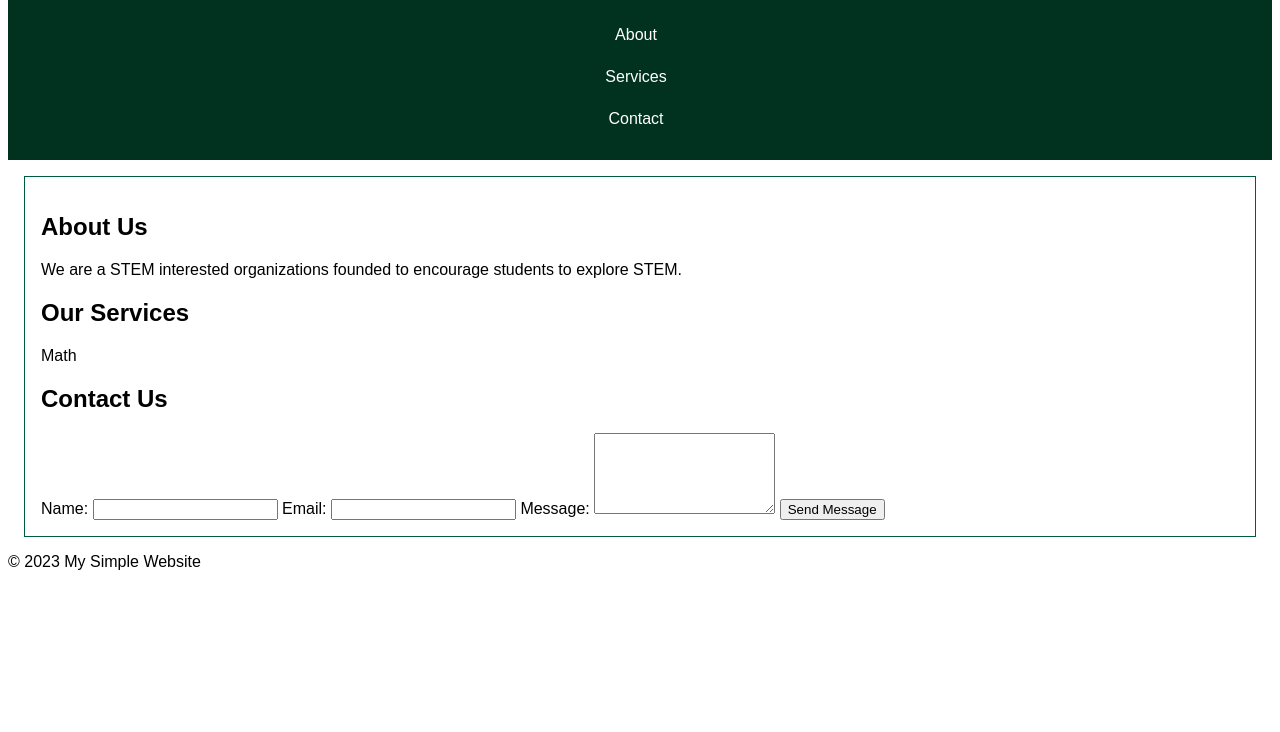
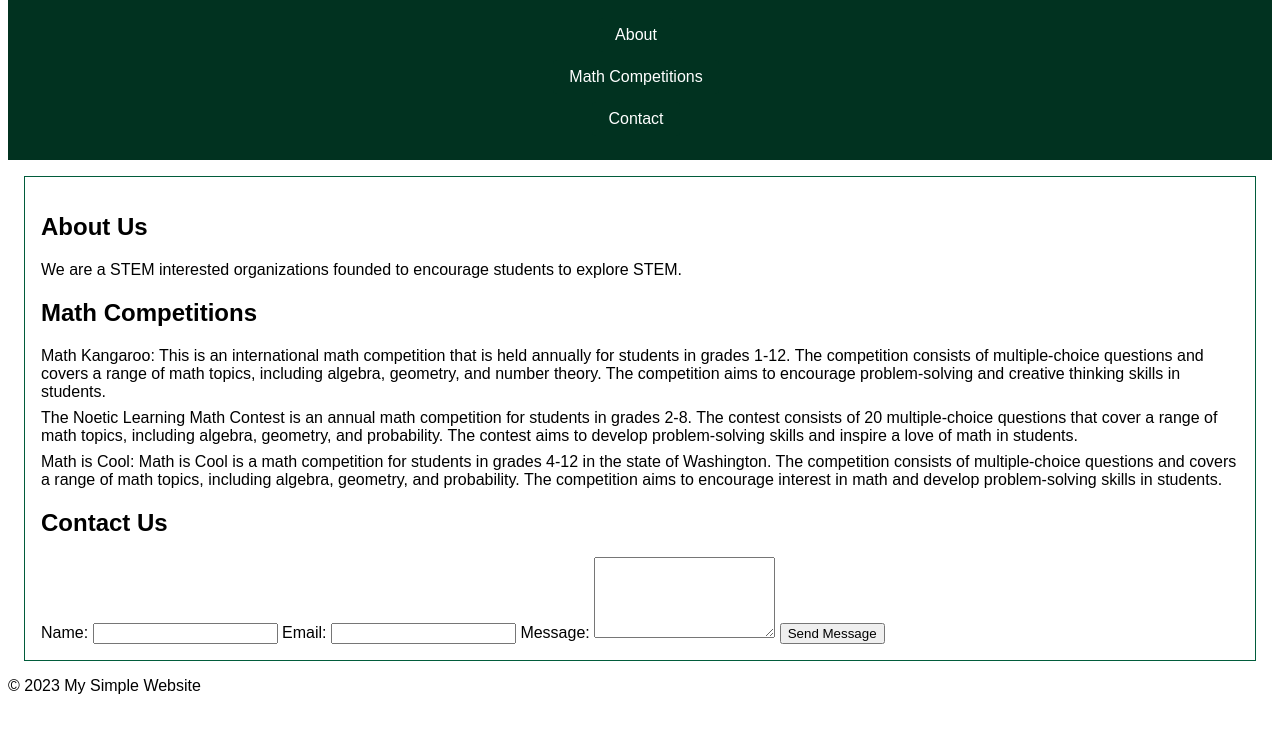
Before and after one commit to jbindlish/STEMcil, a plain HTML site: page index.html in a window 1280 px wide. Shown: the part 64-796 px from the top of the page. Drawn offline with Linux system fonts and the light colour scheme.

Commit message:
mathcomps

```diff
--- a/index.html
+++ b/index.html
@@ -12,7 +12,7 @@
       <nav>
         <ul>
           <li><a href="#about">About</a></li>
-          <li><a href="#services">Services</a></li>
+          <li><a href="#mathcompeitions">Math Competitions</a></li>
           <li><a href="#contact">Contact</a></li>
         </ul>
       </nav>
@@ -24,10 +24,12 @@
         <p>We are a STEM interested organizations founded to encourage students to explore STEM.</p>
       </section>
 
-      <section id="services">
-        <h2>Our Services</h2>
+      <section id="mathcompetitions">
+        <h2>Math Competitions</h2>
         <ul>
-          <li>Math</li>
+          <li>Math Kangaroo: This is an international math competition that is held annually for students in grades 1-12. The competition consists of multiple-choice questions and covers a range of math topics, including algebra, geometry, and number theory. The competition aims to encourage problem-solving and creative thinking skills in students.</li>
+            <li> The Noetic Learning Math Contest is an annual math competition for students in grades 2-8. The contest consists of 20 multiple-choice questions that cover a range of math topics, including algebra, geometry, and probability. The contest aims to develop problem-solving skills and inspire a love of math in students.</li>
+            <li>Math is Cool: Math is Cool is a math competition for students in grades 4-12 in the state of Washington. The competition consists of multiple-choice questions and covers a range of math topics, including algebra, geometry, and probability. The competition aims to encourage interest in math and develop problem-solving skills in students.</li>
         </ul>
       </section>
 
```
